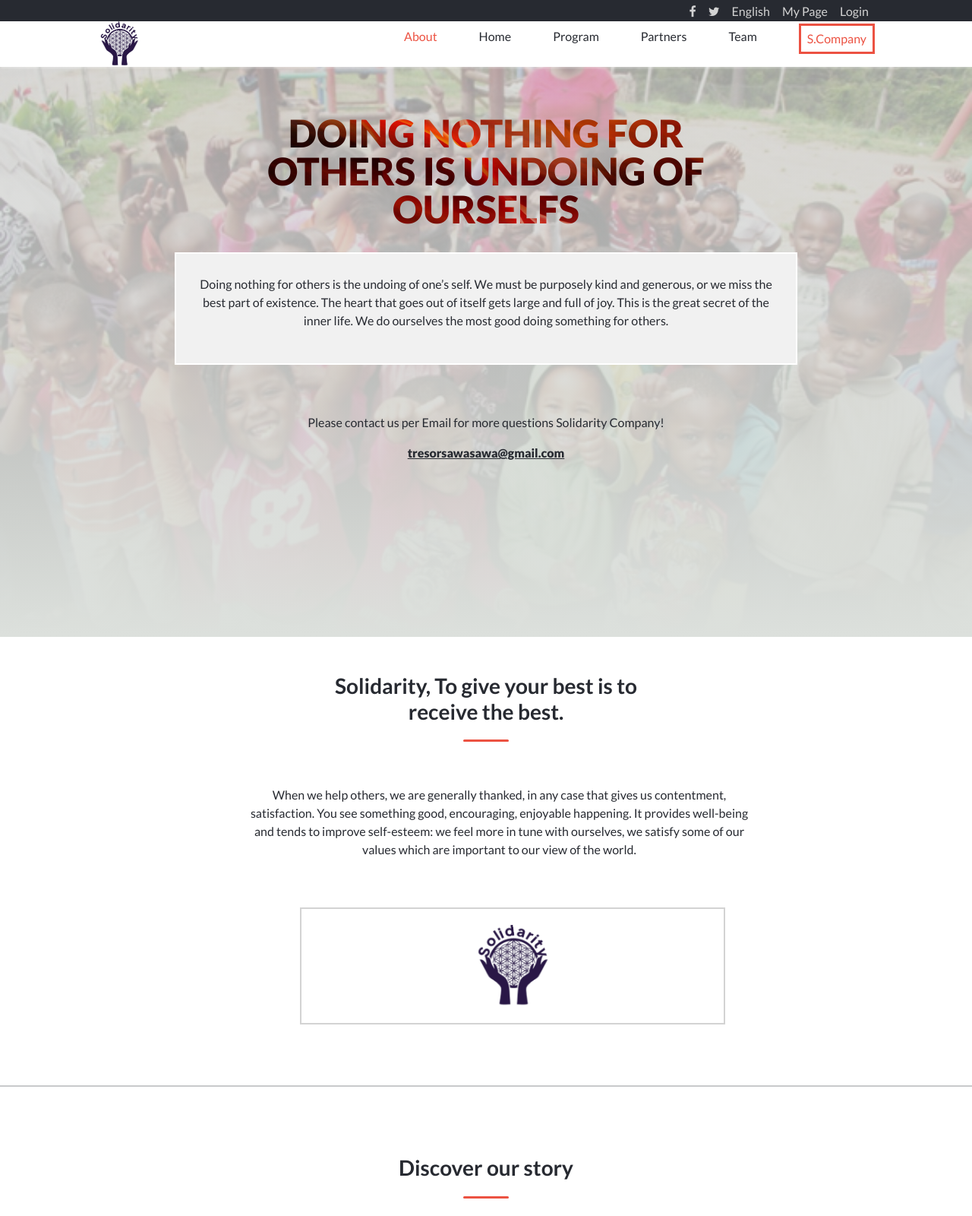
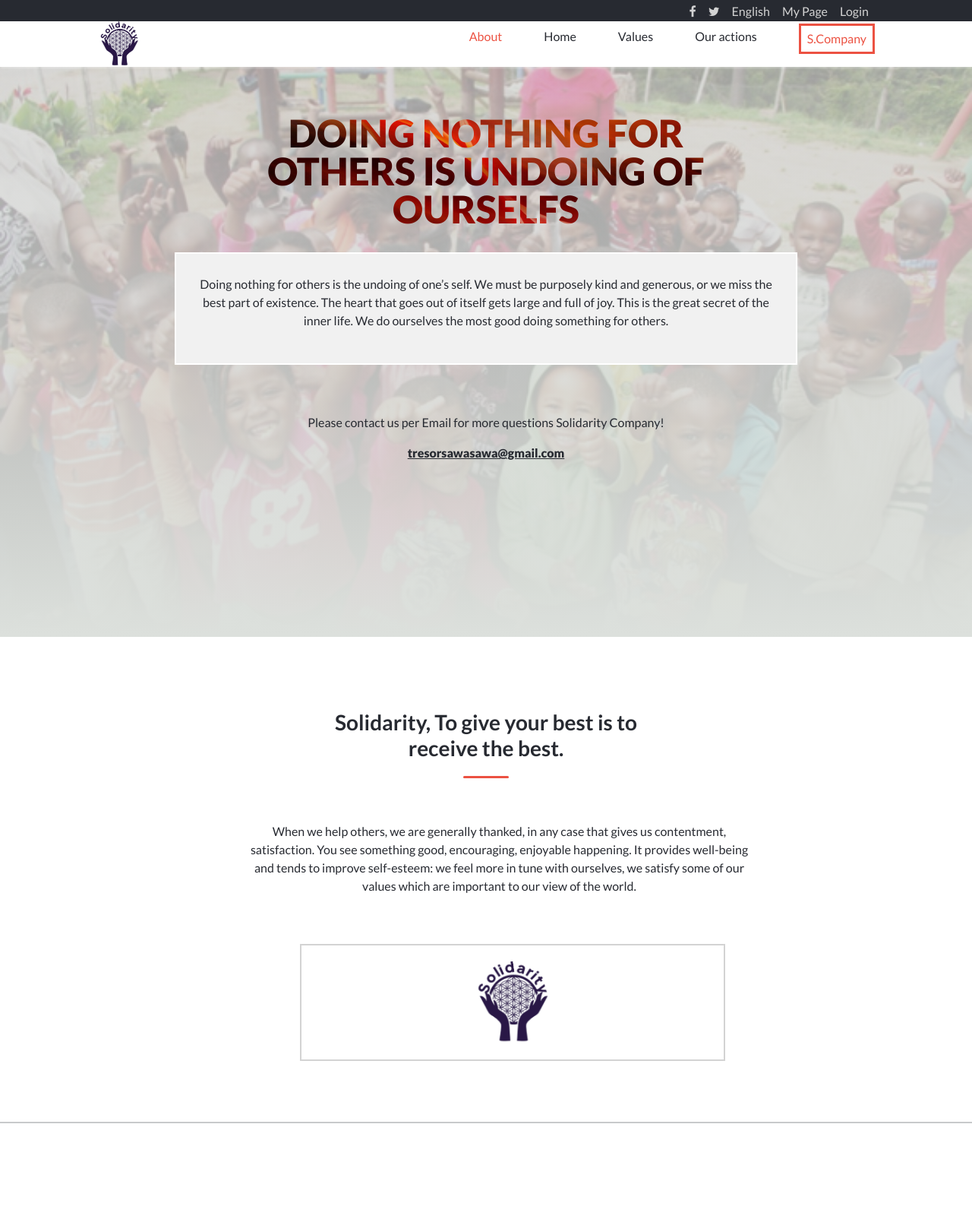
Before and after one commit to tresorsawasawa/Solidarity-Up, a plain HTML site: page aboutPage.html in a window 1280 px wide. Shown: the top 1600 px of the page at 76% size. Drawn offline with nearby package versions, Linux system fonts and the light colour scheme.

Commit message:
Update aboutPage.html file >> Update content

```diff
--- a/aboutPage.html
+++ b/aboutPage.html
@@ -38,10 +38,9 @@
         <ul class="navlist menu hide mob-list d-flex">
           <li class="nav-item hide"><a class="active" href="#about">About</a></li>
           <li class="nav-item hide"><a href="./index.html">Home</a></li>
-          <li class="nav-item hide"><a href="#program">Program</a></li>
-          <li class="nav-item hide"><a href="#partners">Partners</a></li>
-          <li class="nav-item hide"><a href="./index.html">Team</a></li>
-          <li class="nav-item hide"><a class="active1" href="#program">S.Company</a></li>
+          <li class="nav-item hide"><a href="#values">Values</a></li>
+          <li class="nav-item hide"><a href="#activity">Our actions</a></li>
+          <li class="nav-item hide"><a class="active1" href="#footer">S.Company</a></li>
         </ul>
       </nav>
     </div>
@@ -72,8 +71,8 @@
       </div>
     </section>
 
-    <section id="about">
-      <div class="about-solidarity">
+    <section id="values">
+      <div class="about-solidarity pt-5">
         <div class="soliidarity-prop">
           <h2>Solidarity, To give your best is to receive the best.</h2>
           <p class="text-center">
@@ -91,7 +90,7 @@
     </section>
 
     <section id="activity" class="display-center">
-      <div class="past-actions">
+      <div class="past-actions pt-5">
         <h2 class="about-title">Discover our story</h2>
         <div class="activity-detail display-center">
           <p>
@@ -106,7 +105,7 @@
                 <div class="bg"></div>
                 <div class="content-title">
                   <h3 class="year">2020</h3>
-                  <p class="deatail">Visit an orphan center in Goma, DRC.</p>
+                  <p class="deatail">Visit an orphan center</p>
                 </div>
               </div>
             </a>
```
